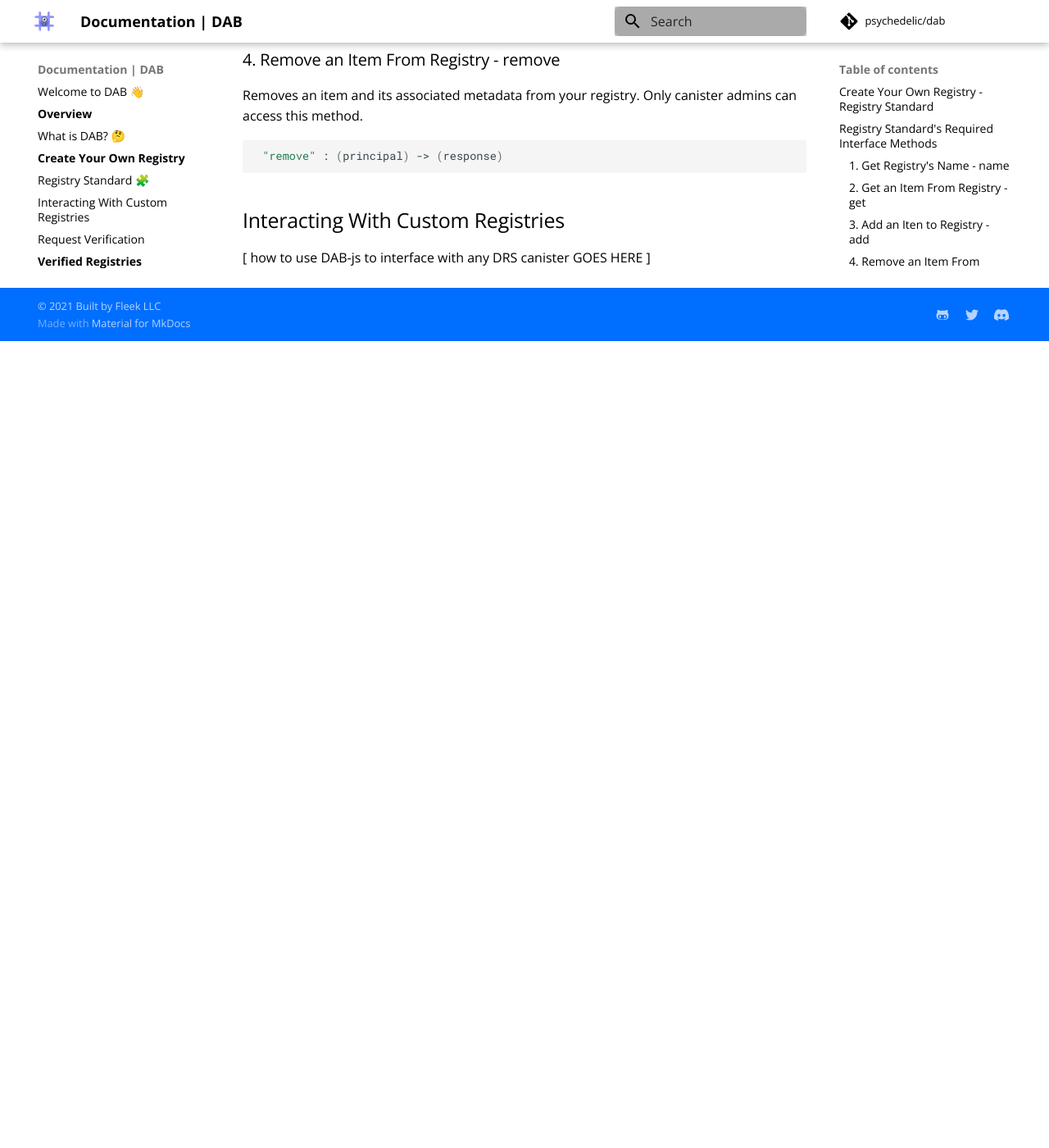
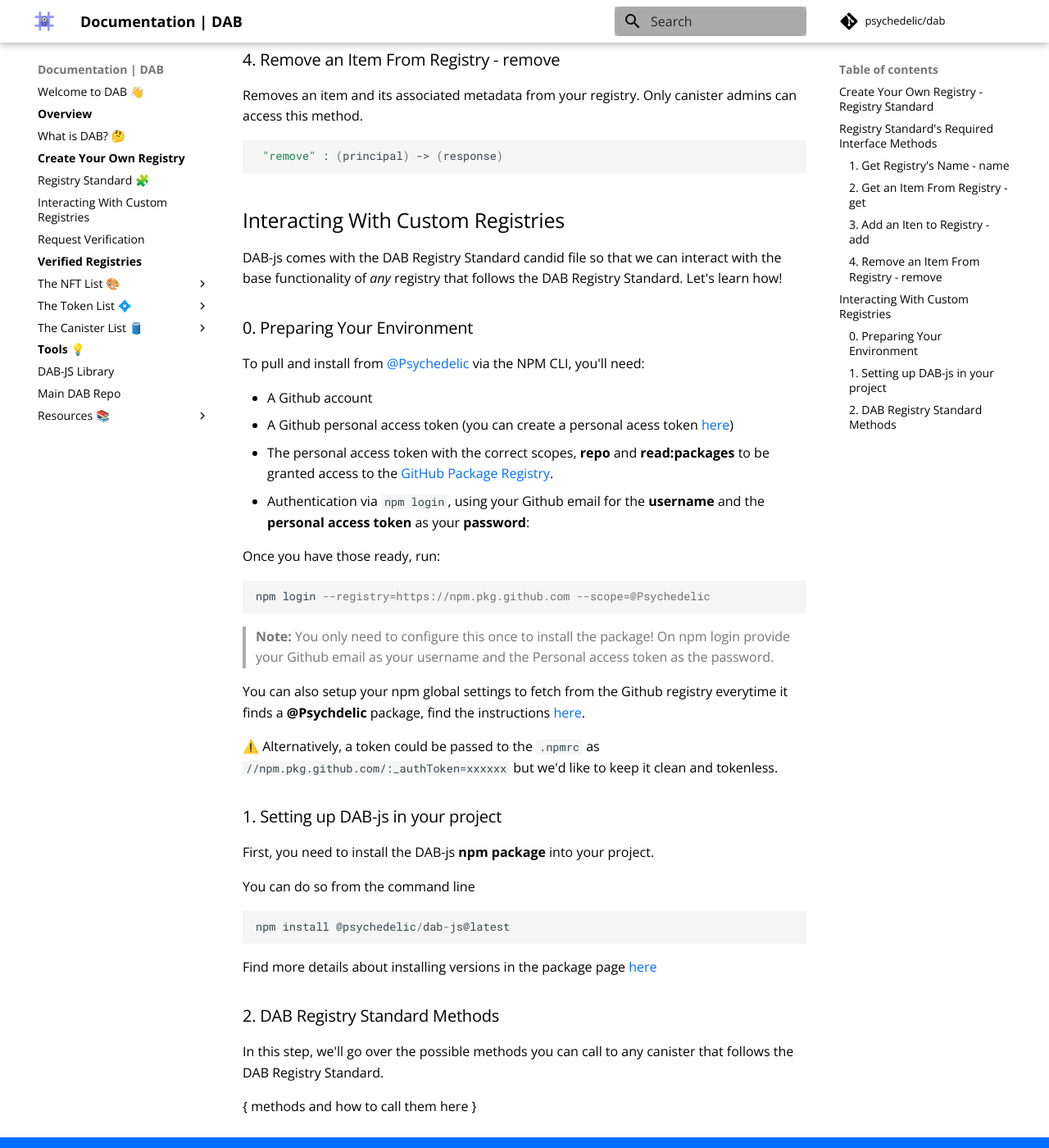
Before and after one commit to Psychedelic/dab-docs, an MkDocs documentation site: the page built from docs/standard/getting-started.md, in a window 1280 px wide and 1400 px high, scrolled down 1126 px. Shown: the whole window at 82% size. Built offline with MkDocs 1.6.1 and Material for MkDocs 9.7.7, drawn with Linux system fonts in a browser that asks for light colours; comment, search, counter and statistics services are not loaded; before the commit the page ends 1542 px from its top, so only the background shows below that; some of the changed text lies outside the part shown.

Commit message:
registry standard add

````diff
--- a/docs/standard/getting-started.md
+++ b/docs/standard/getting-started.md
@@ -1,6 +1,6 @@
 ## Create Your Own Registry - Registry Standard
 
-To create your own DAB Registry that is able automatically integrate with any programs & applications that interact with DAB Regstries (such as DAB-js and the DAB Router), your canister interface must follow that of the DAB Registry Standard.
+To create your own DAB Registry that is able automatically integrate with any programs & applications that interact with DAB Registries (such as DAB-js and the DAB Router), **your canister interface must follow that of the DAB Registry Standard**.
 
 For anyone wondering what this might look like, we have created the DAB Registry Canister. This example canister fully implements the DAB Registry Standard and can act as a guide for you to do so as well.
 
@@ -39,5 +39,42 @@ Removes an item and its associated metadata from your registry. Only canister ad
 ```
 
 ## Interacting With Custom Registries
+DAB-js comes with the DAB Registry Standard candid file so that we can interact with the base functionality of *any* registry that follows the DAB Registry Standard. Let's learn how!
 
-[ how to use DAB-js to interface with any DRS canister GOES HERE ]
+### 0. Preparing Your Environment
+
+To pull and install from [@Psychedelic](https://github.com/psychedelic) via the NPM CLI, you'll need:
+
+- A Github account
+- A Github personal access token (you can create a personal acess token [here](https://github.com/settings/tokens))
+- The personal access token with the correct scopes, **repo** and **read:packages** to be granted access to the [GitHub Package Registry](https://docs.github.com/en/packages/working-with-a-github-packages-registry/working-with-the-npm-registry#authenticating-to-github-packages).
+- Authentication via `npm login`, using your Github email for the **username** and the **personal access token** as your **password**:
+
+Once you have those ready, run:
+
+```
+npm login --registry=https://npm.pkg.github.com --scope=@Psychedelic
+```
+
+> **Note:** You only need to configure this once to install the package!
+    On npm login provide your Github email as your username and the Personal access token as the password.
+
+You can also setup your npm global settings to fetch from the Github registry everytime it finds a **@Psychdelic** package, find the instructions [here](https://docs.npmjs.com/configuring-your-registry-settings-as-an-npm-enterprise-user).
+
+⚠️ Alternatively, a token could be passed to the `.npmrc` as `//npm.pkg.github.com/:_authToken=xxxxxx` but we'd like to keep it clean and tokenless.
+
+### 1. Setting up DAB-js in your project
+
+First, you need to install the DAB-js **npm package** into your project.
+
+You can do so from the command line
+```js
+npm install @psychedelic/dab-js@latest
+```
+
+Find more details about installing versions in the package page [here](https://github.com/Psychedelic/DAB-js/packages/987540)
+
+### 2. DAB Registry Standard Methods
+In this step, we'll go over the possible methods you can call to any canister that follows the DAB Registry Standard.
+
+{ methods and how to call them here }
````
Also changed, not shown: docs/resources/what-is-dab.md (+4 -6 lines).
